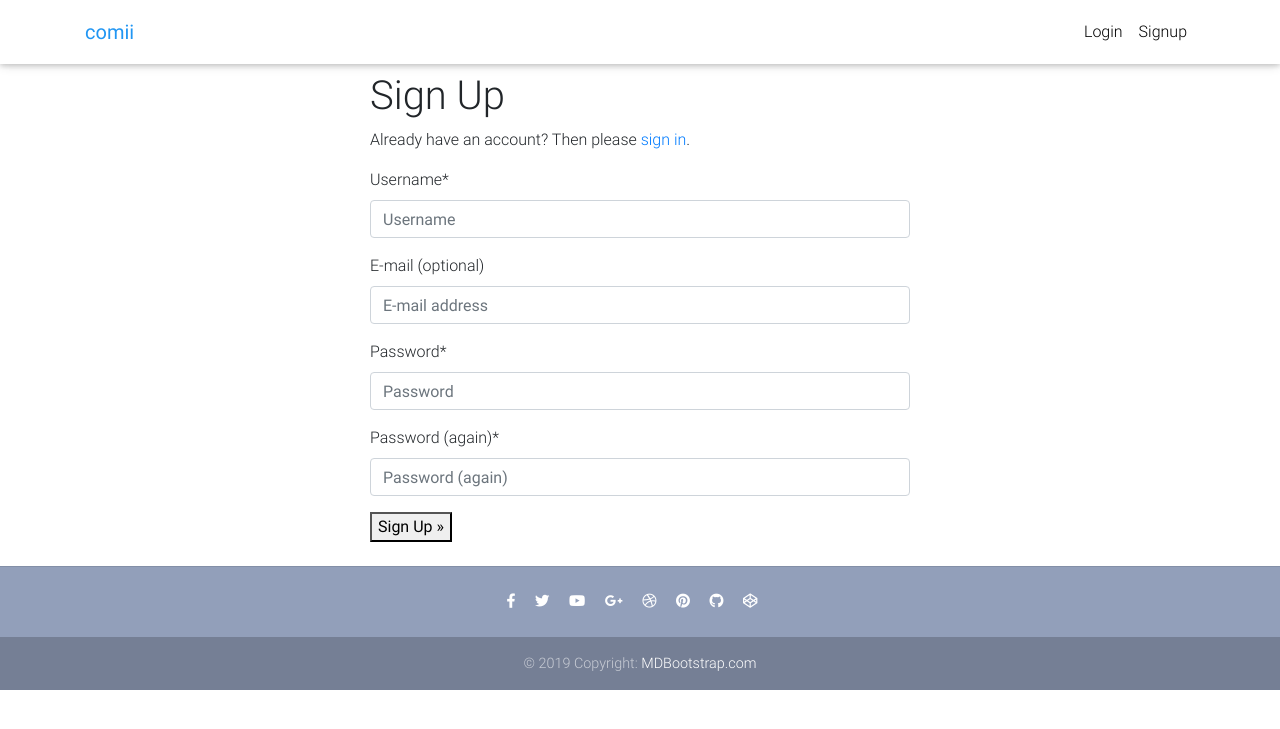
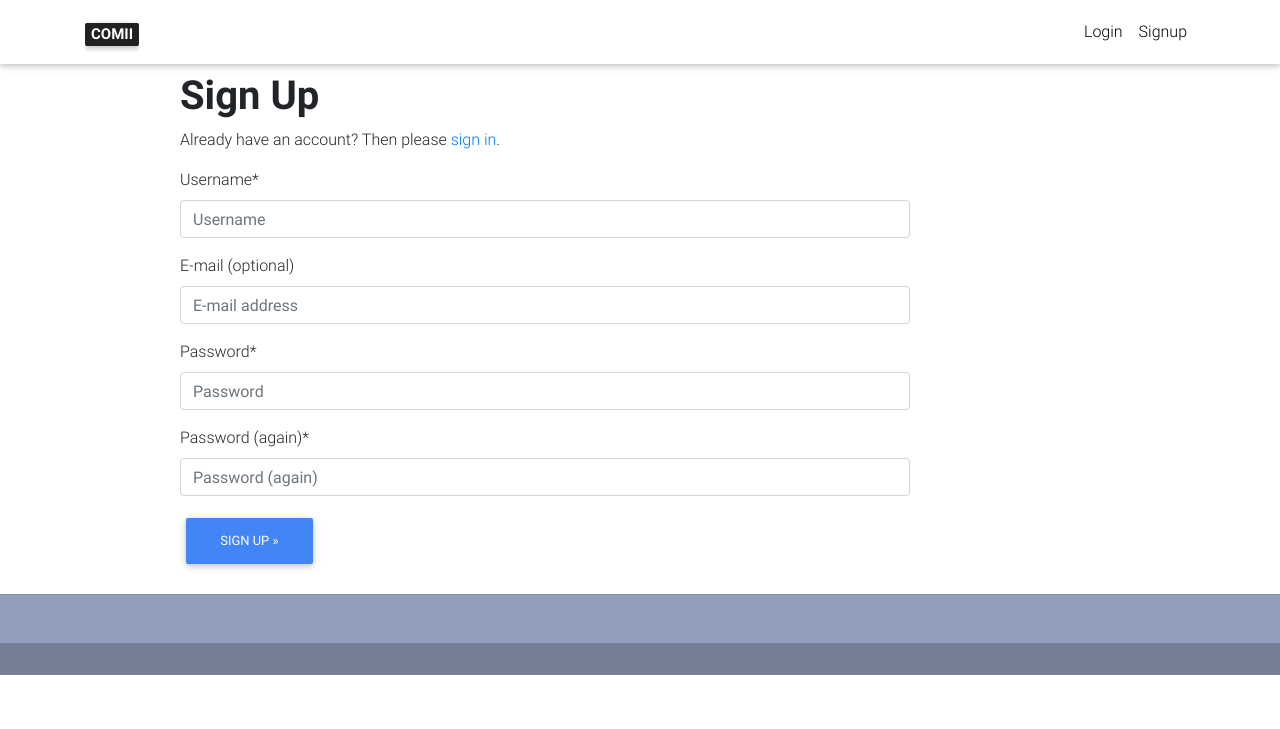
Before and after one commit to Hophoet/comii, a Django app: page /accounts/signup/ in a window 1280 px wide. Shown: the top 729 px of the page. Run offline with Django 3.2, Linux system fonts and the light colour scheme; some libraries are stand-ins or nearby versions.

Commit message:
update template (add badge title to the screen, review the row side

```diff
--- a/templates/account/password_reset.html
+++ b/templates/account/password_reset.html
@@ -11,9 +11,9 @@
   <div class="container">
     <section class=" mb-4">
       <div class="row wow fadeIn">
-        <div class="col-6 offset-2">
+        <div class="col-8 offset-1">
 
-          <h1>{% trans "Password  Reset" %}</h1>
+          <h1 style='font-weight: bold;'>{% trans "Password  Reset" %}</h1>
           {% if user.is_authenticated %}
           {% include "account/snippets/already_logged_in.html" %}
           {% endif %}
@@ -23,7 +23,7 @@
           <form method="POST" action="{% url 'account_reset_password' %}" class="password_reset">
               {% csrf_token %}
               {{ form|crispy }}
-              <input class="btn btn-info" type="submit" value="{% trans 'Reset My Password' %}" />
+              <input class="btn btn-info" type="submit" value="{% trans 'Reset' %}" />
           </form>
 
           <p>{% blocktrans %}Please contact us if you have any trouble resetting your password.{% endblocktrans %}</p>
--- a/templates/account/signup.html
+++ b/templates/account/signup.html
@@ -12,9 +12,9 @@
   <div class="container">
     <section class=" mb-4">
       <div class="row wow fadeIn">
-        <div class="col-6 offset-3">
+        <div class="col-8 offset-1">
 
-          <h1>{% trans "Sign Up" %}</h1>
+          <h1 style='font-weight: bold;'>{% trans "Sign Up" %}</h1>
 
           <p>{% blocktrans %}Already have an account? Then please <a href="{{ login_url }}">sign in</a>.{% endblocktrans %}</p>
 
@@ -24,7 +24,7 @@
             {% if redirect_field_value %}
             <input type="hidden" name="{{ redirect_field_name }}" value="{{ redirect_field_value }}" />
             {% endif %}
-            <button type="submit">{% trans "Sign Up" %} &raquo;</button>
+            <button class="btn btn-primary" type="submit">{% trans "Sign Up" %} &raquo;</button>
           </form>
 
         </div>
--- a/templates/footer.html
+++ b/templates/footer.html
@@ -7,44 +7,13 @@
 
   <!-- Social icons -->
   <div class="pb-4">
-    <a href="https://www.facebook.com/mdbootstrap" target="_blank">
-      <i class="fab fa-facebook-f mr-3"></i>
-    </a>
 
-    <a href="https://twitter.com/MDBootstrap" target="_blank">
-      <i class="fab fa-twitter mr-3"></i>
-    </a>
-
-    <a href="https://www.youtube.com/watch?v=7MUISDJ5ZZ4" target="_blank">
-      <i class="fab fa-youtube mr-3"></i>
-    </a>
-
-    <a href="https://plus.google.com/u/0/b/107863090883699620484" target="_blank">
-      <i class="fab fa-google-plus-g mr-3"></i>
-    </a>
-
-    <a href="https://dribbble.com/mdbootstrap" target="_blank">
-      <i class="fab fa-dribbble mr-3"></i>
-    </a>
-
-    <a href="https://pinterest.com/mdbootstrap" target="_blank">
-      <i class="fab fa-pinterest mr-3"></i>
-    </a>
-
-    <a href="https://github.com/mdbootstrap/bootstrap-material-design" target="_blank">
-      <i class="fab fa-github mr-3"></i>
-    </a>
-
-    <a href="http://codepen.io/mdbootstrap/" target="_blank">
-      <i class="fab fa-codepen mr-3"></i>
-    </a>
   </div>
   <!-- Social icons -->
 
   <!--Copyright-->
   <div class="footer-copyright py-3">
-    © 2019 Copyright:
-    <a href="https://mdbootstrap.com/education/bootstrap/" target="_blank"> MDBootstrap.com </a>
+
   </div>
   <!--/.Copyright-->
 
--- a/templates/navbar.html
+++ b/templates/navbar.html
@@ -6,7 +6,9 @@
 
     <!-- Brand -->
     <a class="navbar-brand waves-effect" href="{% url 'core:home' %}" >
-      <strong class="blue-text">comii</strong>
+      <!-- <strong  style="font-weight: bold;" class="black-text">COMII</strong> -->
+      <span class="badge badge-dark badge-primary">COMII</span>
+
     </a>
 
     <!-- Collapse -->
--- a/templates/stripe_payment.html
+++ b/templates/stripe_payment.html
@@ -12,7 +12,8 @@
     <div class="container wow fadeIn">
 
       <!-- Heading -->
-      <h2 class="my-5 h2 text-center">Payment</h2>
+      <h2 class=" my-5 p-2 h1 badge badge-dark badge-primary offset-1">Payment</h2>
+
 
       <!--Grid row-->
       <div class="row">
```
Also changed, not shown: templates/account/login.html (+4 -3 lines), templates/cart.html (+9 -7 lines), templates/checkout.html (+4 -3 lines), templates/home.html (+0 -42 lines), templates/item_detail.html (+2 -43 lines), templates/order_summary.html (+12 -4 lines).
